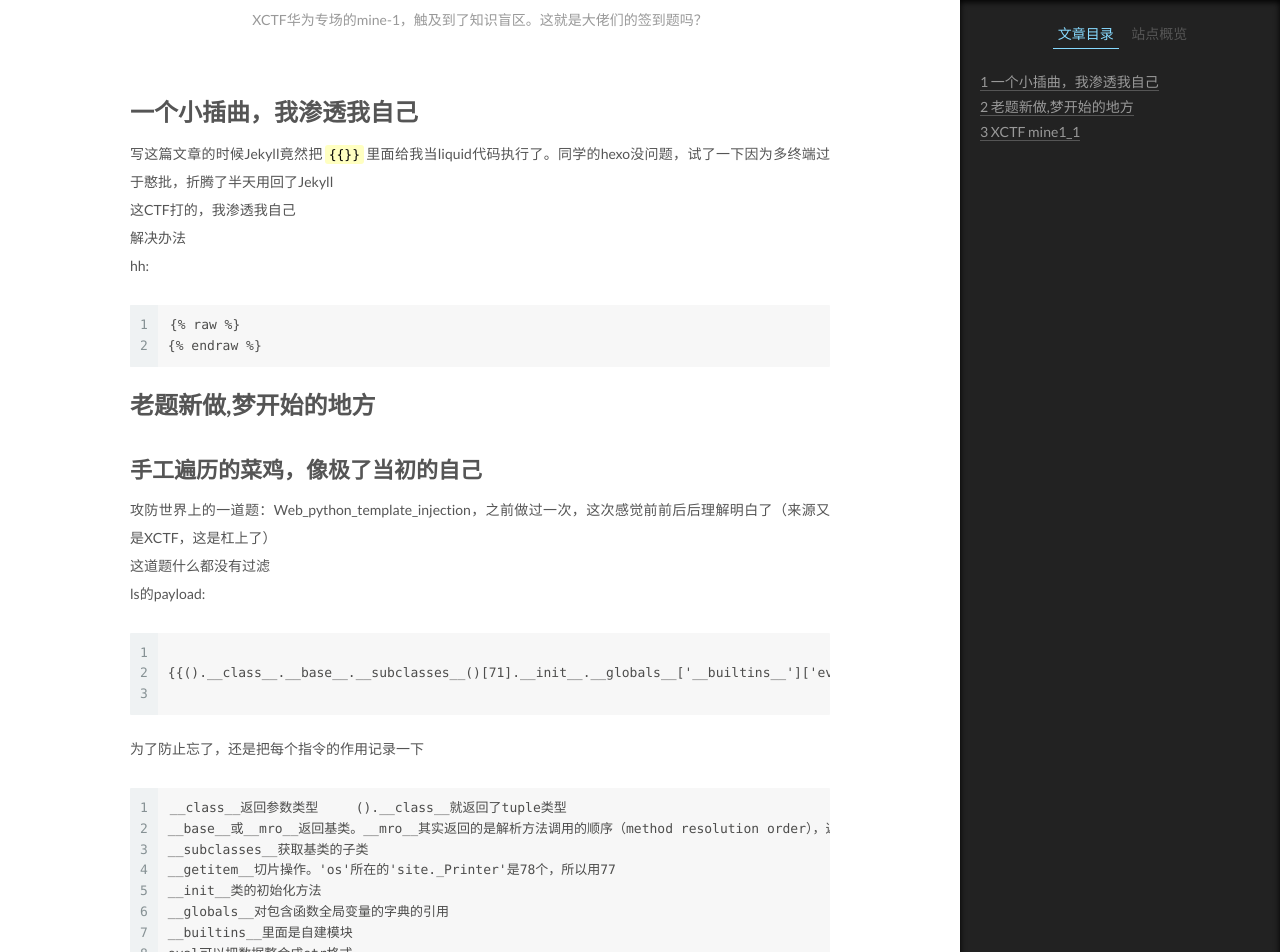
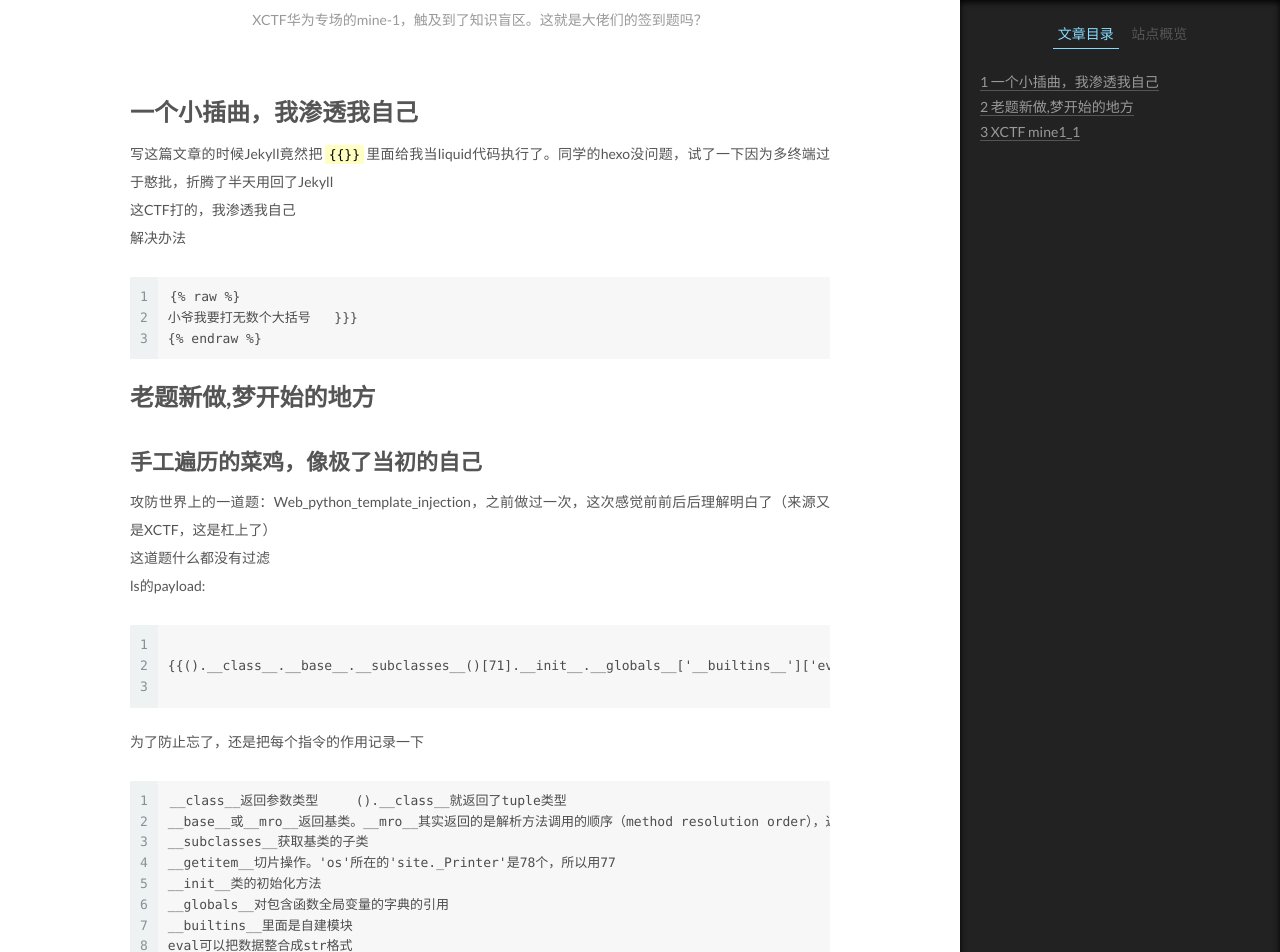
Before and after one commit to AirGoldenFish/airgoldenfish.github.io, a Jekyll site: the page built from _posts/2020-12-22-SSTI.md, in a window 1280 px wide and 1400 px high, scrolled down 239 px. Shown: the top 952 px of the window. Built offline with Jekyll 4.4.1, drawn with Linux system fonts in a browser that asks for light colours.

Commit message:
Update 2020-12-22-SSTI.md

````diff
--- a/_posts/2020-12-22-SSTI.md
+++ b/_posts/2020-12-22-SSTI.md
@@ -11,10 +11,10 @@ tags:
 写这篇文章的时候Jekyll竟然把`{% raw %}{{}}{% endraw %}`里面给我当liquid代码执行了。同学的hexo没问题，试了一下因为多终端过于憨批，折腾了半天用回了Jekyll
 这CTF打的，我渗透我自己
 解决办法
-hh:
 {% assign openTag = '{%' %}
 ```
 {{ openTag }} raw %}
+小爷我要打无数个大括号 {{}} {{ls /}} {{{{{}}}}}
 {{ openTag }} endraw %}
 ```
 # 老题新做,梦开始的地方
````
